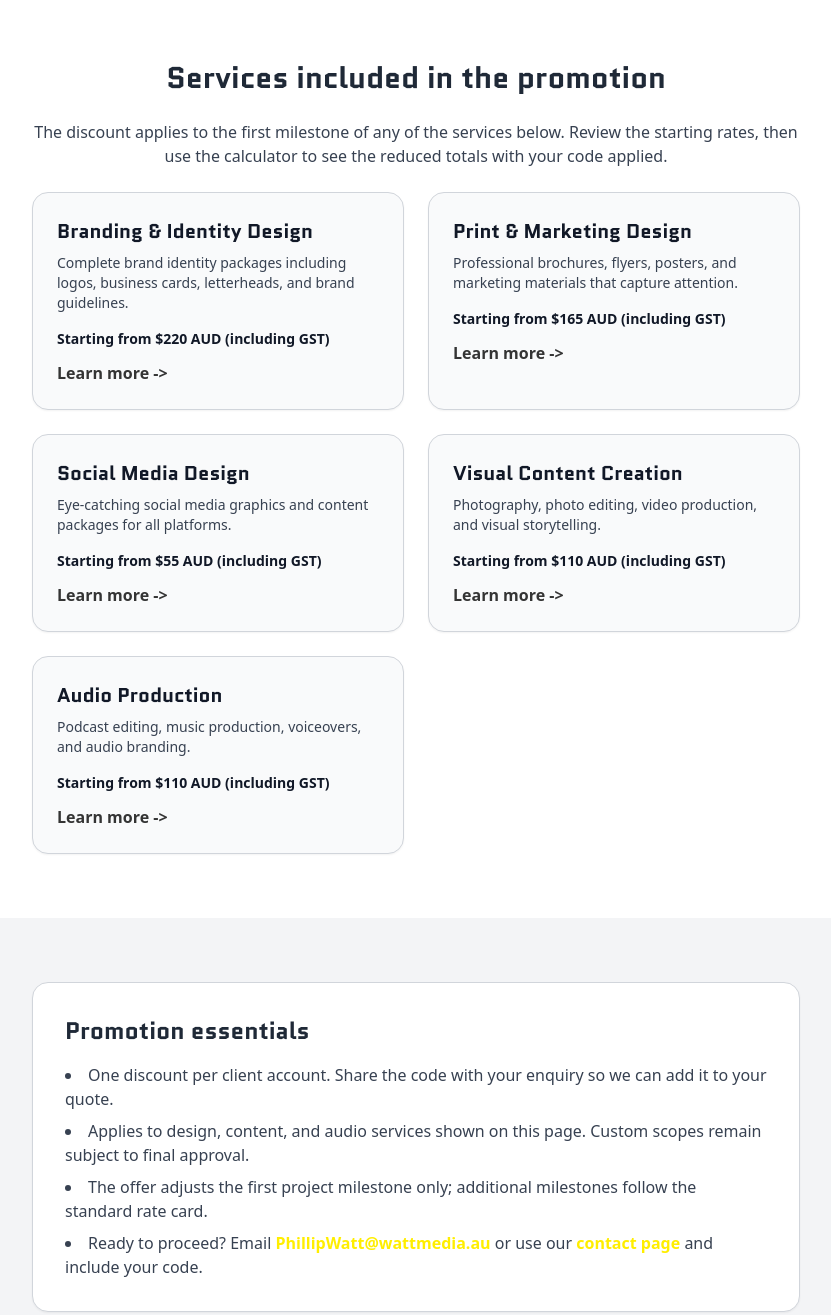
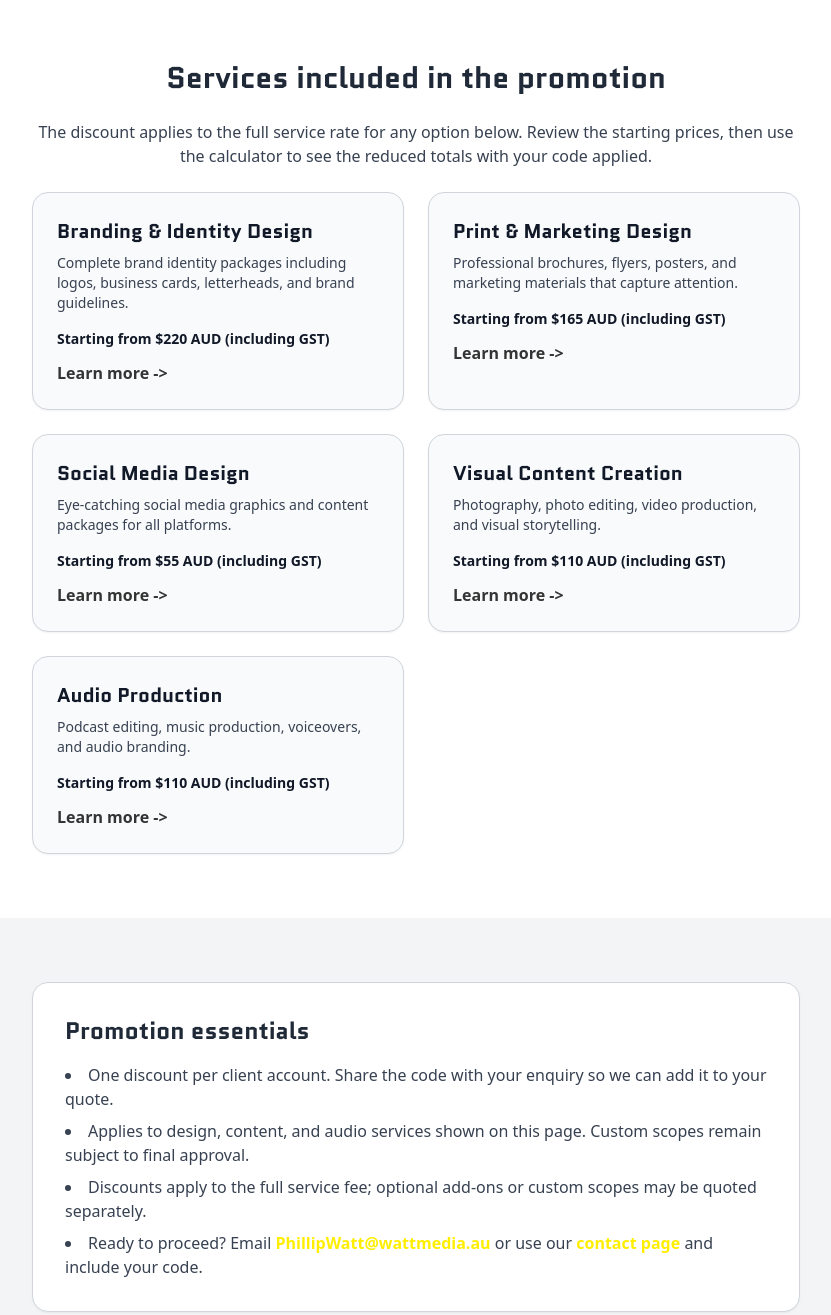
Before and after one commit to jamesbrink/watt-media-website, an Astro site: page /seasonal-offer in a window 1280 px wide. Shown: the part 1300-2615 px from the top of the page, without its empty margins (224-1055 px from the left). Built offline with nearby package versions, Linux system fonts and the light colour scheme; Astro itself is replaced by a stand-in of ours; a web font is replaced by a local one.

Commit message:
fix: clarify seasonal discount messaging

```diff
--- a/src/components/OfferCalculator.astro
+++ b/src/components/OfferCalculator.astro
@@ -109,8 +109,7 @@ const priceLabel = (price: PriceValue): string =>
         >
           PhillipWatt@wattmedia.au
         </a>
-        . Discounts apply to the first project milestone and can be combined with personalised
-        quotes.
+        . The discount applies to the full service fee and can be combined with personalised quotes.
       </p>
       <a href="/contact" class="btn-primary inline-flex items-center">
         Start a Project Conversation -&gt;
--- a/src/pages/seasonal-offer.astro
+++ b/src/pages/seasonal-offer.astro
@@ -65,8 +65,8 @@ import { serviceSummaries, formatPriceValue } from '../data/pricing';
             Services included in the promotion
           </h2>
           <p class="text-gray-700 text-center max-w-3xl mx-auto">
-            The discount applies to the first milestone of any of the services below. Review the starting
-            rates, then use the calculator to see the reduced totals with your code applied.
+            The discount applies to the full service rate for any option below. Review the starting
+            prices, then use the calculator to see the reduced totals with your code applied.
           </p>
           <div class="grid gap-6 md:grid-cols-2">
             {serviceSummaries.map((service) => (
@@ -102,8 +102,7 @@ import { serviceSummaries, formatPriceValue } from '../data/pricing';
                 subject to final approval.
               </li>
               <li>
-                The offer adjusts the first project milestone only; additional milestones follow the
-                standard rate card.
+                Discounts apply to the full service fee; optional add-ons or custom scopes may be quoted separately.
               </li>
               <li>
                 Ready to proceed? Email{' '}
```
